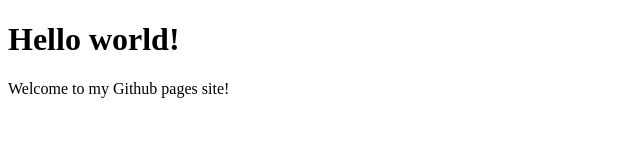
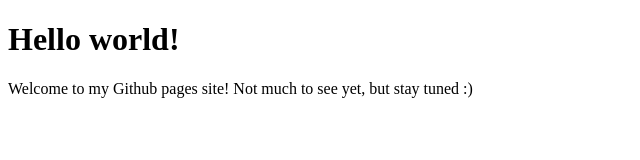
Before and after one commit to hannahcmacias/hannahcmacias.github.io, a plain HTML site: page index.html in a window 1280 px wide. Shown: the whole page, without its empty margins (0-640 px from the left). Drawn offline with Linux system fonts and the light colour scheme.

Commit message:
Update index.html

```diff
--- a/index.html
+++ b/index.html
@@ -5,6 +5,6 @@
     </head>
     <body>
         <h1>Hello world!</h1>
-        <p>Welcome to my Github pages site!</p>
+        <p>Welcome to my Github pages site! Not much to see yet, but stay tuned :)</p>
     </body>
 </html>
```
